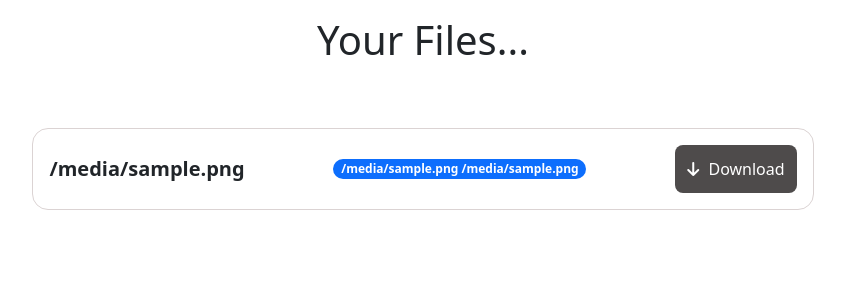
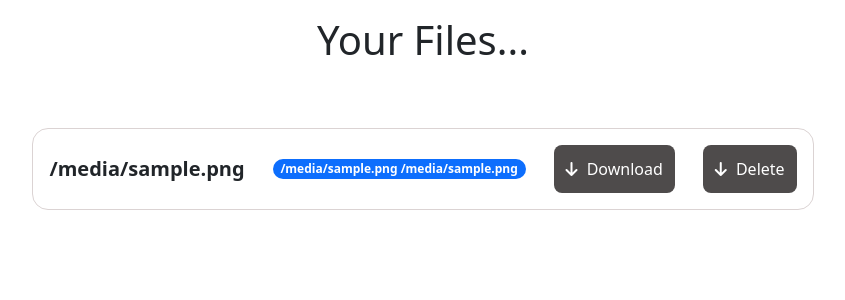
Before and after one commit to d-shaktiranjan/file_share, a Flask app: template templates/index.html in a window 1280 px wide. Shown: the top 300 px of the page, without its empty margins (217-1062 px from the left). Run offline with Flask 2, Linux system fonts and the light colour scheme; the template is opened without the code that fills it: most values are stand-ins (such as "Sample title", 1, 10 or a date in 2020); some libraries are stand-ins or nearby versions.

Commit message:
delete option added

```diff
--- a/main.py
+++ b/main.py
@@ -1,7 +1,7 @@
-from flask import Flask, render_template, send_file
+from flask import Flask, render_template, send_file, redirect
 import socket
 from os import listdir, mkdir, path
-from utils import getSizeWithUnit
+from utils import getSizeWithUnit, removeFile
 
 hostname = socket.gethostname()
 ip_address = socket.gethostbyname(hostname)
@@ -33,6 +33,12 @@ def download(fName):
     return send_file("files/"+fName, as_attachment=True)
 
 
+@app.route("/delete/<string:fName>")
+def delete(fName):
+    removeFile(fName)
+    return redirect("/")
+
+
 if __name__ == "__main__":
     try:
         mkdir("files")
--- a/static/style.css
+++ b/static/style.css
@@ -50,7 +50,11 @@ h1 {
     background-color: rgb(49, 155, 49);
 }
 
-@media screen and (max-width: 1200px){
+.delBtn:hover {
+    background-color: rgb(226, 34, 34);
+}
+
+@media screen and (max-width: 1200px) {
 
     .fileList {
         width: 80%;
--- a/templates/index.html
+++ b/templates/index.html
@@ -35,6 +35,10 @@
                     <i class="icon fas fa-arrow-down"></i>
                     <span class="dl-text">Download</span>
                 </button>
+                <button type="button" onclick="location.href='/delete/{{f}}'" class="dbtn delBtn">
+                    <i class="icon fas fa-arrow-down"></i>
+                    <span class="dl-text">Delete</span>
+                </button>
             </li>
             {% endfor %}
         </ul>
```
Also changed, not shown: utils.py (+11 -0 lines).
